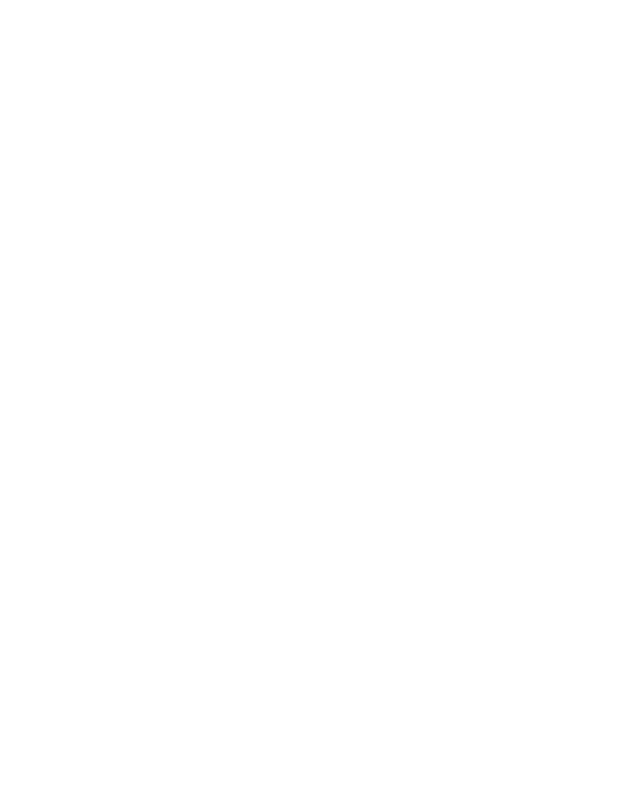
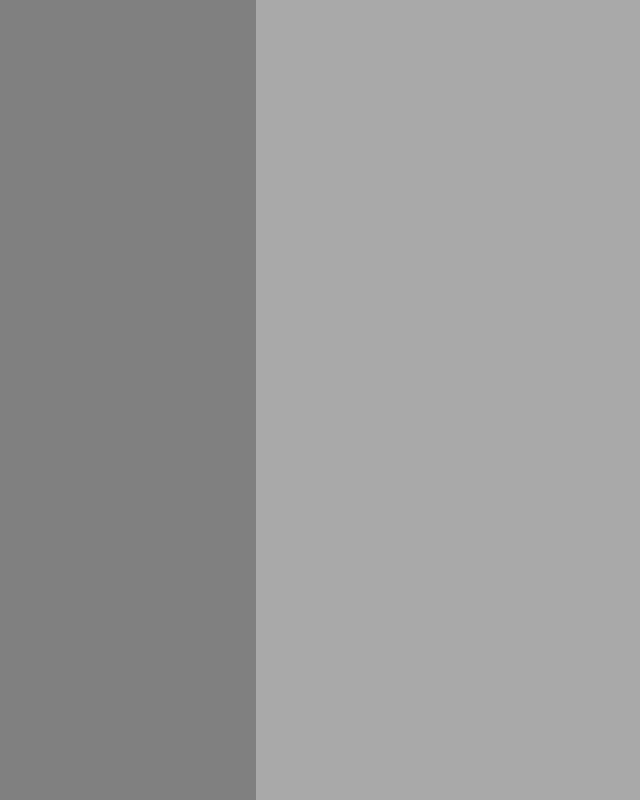
Before and after one commit to anonim8559/Klient-Serwer, a plain HTML site: page klient/index.html in a window 1280 px wide. Shown: the whole page, without its empty margins (0-640 px from the left). Drawn offline with Linux system fonts and the light colour scheme.

Commit message:
CSS poprawka

```diff
--- a/klient/style.css
+++ b/klient/style.css
@@ -8,8 +8,10 @@
 
 #menu {
   grid-area: menu;
+  background-color: grey;
 }
 
 #strona {
   grid-area: strona;
+  background-color: darkgray;
 }
```
